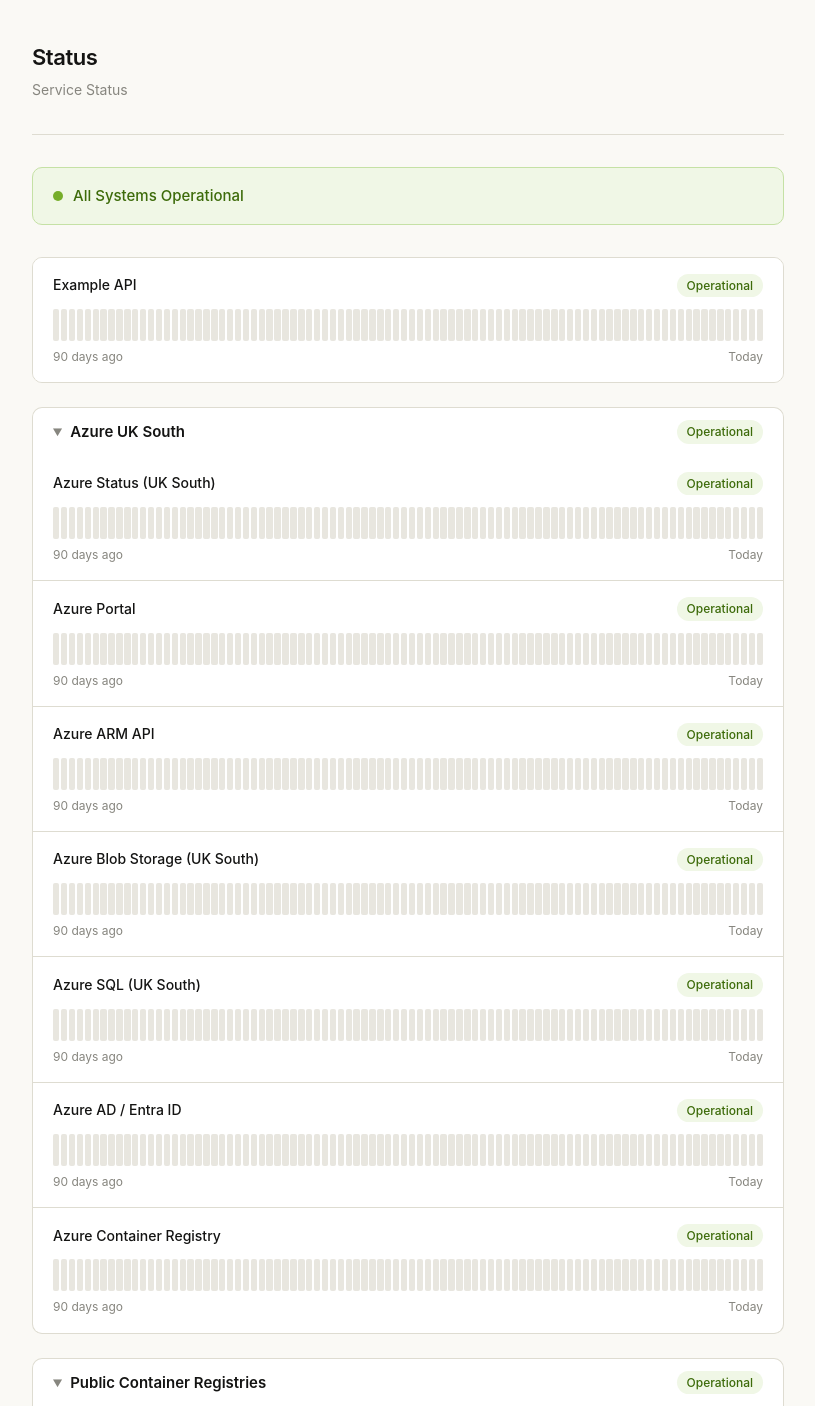
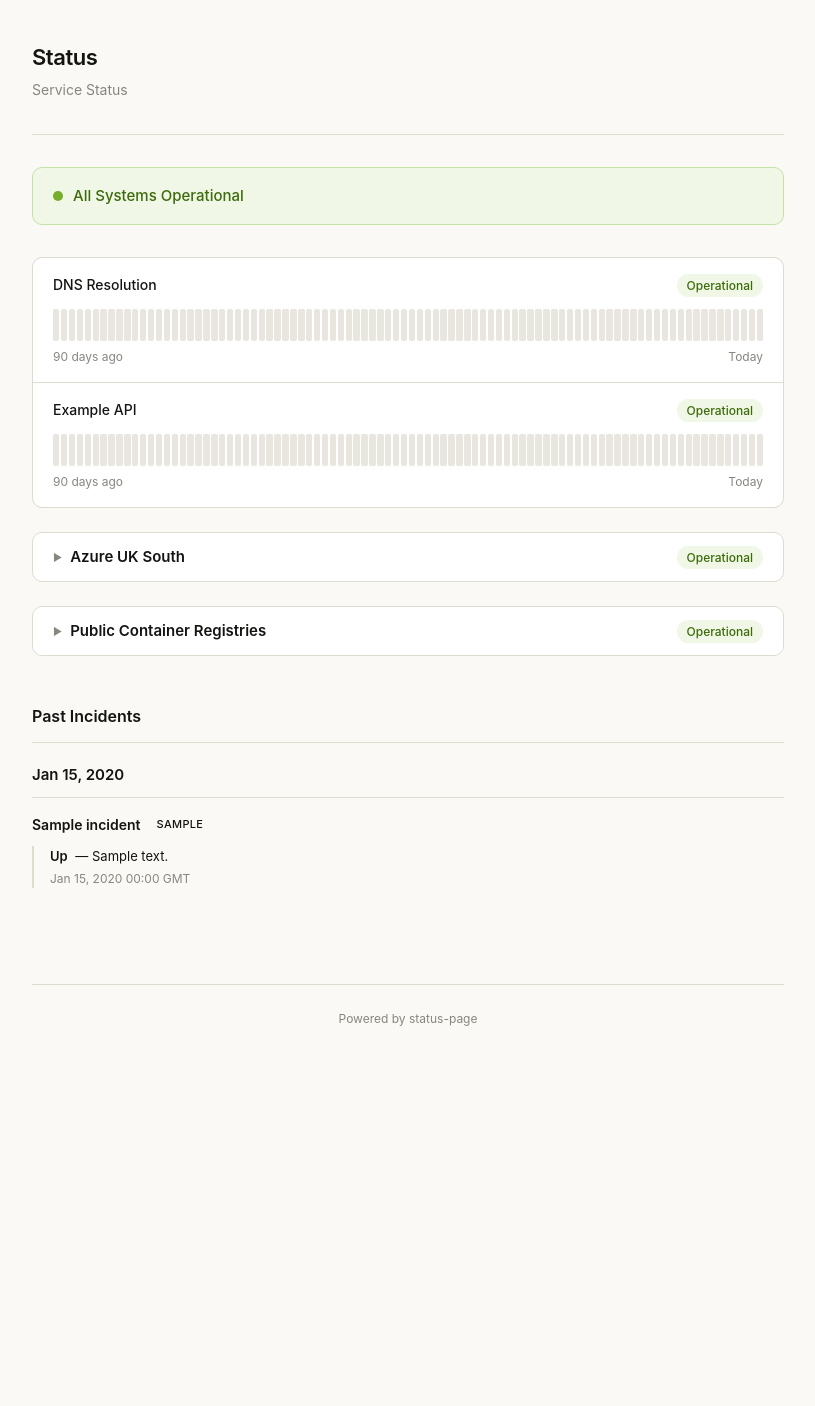
Before and after one commit to MurasatoNaoya/status-page, a Flask app: page / in a window 1280 px wide. Shown: the top 1406 px of the page, without its empty margins (232-1047 px from the left). After the commit the page ends 1026 px from the top, so only its background shows below. Run offline with Flask 3, Linux system fonts and the light colour scheme; tables that the repository leaves empty hold one stand-in row (values such as "Sample post").

Commit message:
DNS bar as single aggregate uptime bar, groups collapsed by default, add AKS
- DNS Resolution is now a single service line with 90-day uptime bar
  (green/amber/red based on aggregate pass rate across all targets)
- Service groups collapsed by default - click to expand individual services
- Added AKS/MCR to Azure UK South group and DNS bar targets
- Fixed MCR expected status (200 not 401)

Co-Authored-By: Claude Opus 4.6 <noreply@anthropic.com>

```diff
--- a/app.py
+++ b/app.py
@@ -6,6 +6,7 @@ from apscheduler.schedulers.background import BackgroundScheduler
 from flask import Flask, jsonify, render_template, request
 
 from checker import check_dns_bar, run_check
+import time
 from social import search_outage_chatter
 from database import (
     create_incident,
@@ -69,10 +70,25 @@ def all_services():
 
 
 def run_dns_bar_check():
-    """Run all DNS bar checks and cache results."""
+    """Run all DNS bar checks, cache results, and record aggregate to DB."""
     global _dns_bar_results
-    if DNS_BAR:
-        _dns_bar_results = check_dns_bar(DNS_BAR.get("targets", []))
+    if not DNS_BAR:
+        return
+    start = time.monotonic()
+    _dns_bar_results = check_dns_bar(DNS_BAR.get("targets", []))
+    elapsed_ms = (time.monotonic() - start) * 1000
+
+    total = len(_dns_bar_results)
+    failed = [r for r in _dns_bar_results if r["status"] != "up"]
+    failed_count = len(failed)
+
+    name = DNS_BAR.get("name", "DNS Resolution")
+    if failed_count == 0:
+        record_check(name, "up", elapsed_ms, None)
+    else:
+        failed_labels = ", ".join(r["label"] for r in failed)
+        error_msg = f"{failed_count}/{total} failed: {failed_labels}"
+        record_check(name, "down", elapsed_ms, error_msg)
 
 
 def start_scheduler():
@@ -178,17 +194,16 @@ def index():
     active_incidents = get_active_incidents()
     past_incidents = get_recent_incidents(limit=50)
 
-    # Check DNS bar health
+    # Build DNS bar as an aggregate service with 90-day uptime bar
     dns_bar_data = None
-    if DNS_BAR and _dns_bar_results:
-        all_dns_up = all(r["status"] == "up" for r in _dns_bar_results)
-        if not all_dns_up:
+    if DNS_BAR:
+        dns_name = DNS_BAR.get("name", "DNS Resolution")
+        dns_svc_list = [{"name": dns_name}]
+        dns_latest = get_latest_status([dns_name])
+        dns_services, dns_ok = build_service_data(dns_svc_list, dns_latest)
+        if not dns_ok:
             all_operational = False
-        dns_bar_data = {
-            "name": DNS_BAR.get("name", "DNS Resolution"),
-            "targets": _dns_bar_results,
-            "all_up": all_dns_up,
-        }
+        dns_bar_data = dns_services[0] if dns_services else None
 
     # Group past incidents by date
     incidents_by_date = {}
--- a/config.yaml
+++ b/config.yaml
@@ -20,11 +20,13 @@ dns_bar:
       label: "Docker Hub"
     - hostname: "ghcr.io"
       label: "GHCR"
+    - hostname: "mcr.microsoft.com"
+      label: "AKS/MCR"
     # --- Uncomment for private network targets ---
     # - hostname: "mydb.privatelink.database.windows.net"
     #   label: "DB Private Link"
     # - hostname: "myaks.uksouth.azmk8s.io"
-    #   label: "AKS API"
+    #   label: "Your AKS Cluster"
 
 services:
   - name: "Example API"
@@ -89,19 +91,25 @@ groups:
         interval: 120
         social_keywords: ["azure outage", "azure down", "entra id down"]
 
-      # --- Private network DNS (uncomment when running inside your VNet) ---
+      - name: "AKS / Microsoft Container Registry"
+        type: http
+        url: "https://mcr.microsoft.com/v2/"
+        expected_status: 200
+        interval: 120
+        social_keywords: ["aks outage", "azure kubernetes down", "aks down", "mcr down"]
+
+      # --- Private network (uncomment when running inside your VNet) ---
       # - name: "App DB (Private Link)"
       #   type: dns
       #   hostname: "mydb.privatelink.database.windows.net"
       #   interval: 60
-      #   social_keywords: ["azure private link", "azure dns outage"]
 
       # - name: "Storage (Private Endpoint)"
       #   type: dns
       #   hostname: "mystorage.privatelink.blob.core.windows.net"
       #   interval: 60
 
-      # - name: "AKS API Server"
+      # - name: "Your AKS Cluster"
       #   type: tcp
       #   host: "myaks.uksouth.azmk8s.io"
       #   port: 443
--- a/templates/index.html
+++ b/templates/index.html
@@ -32,28 +32,6 @@
         </div>
         {% endif %}
 
-        <!-- DNS Resolution Bar -->
-        {% if dns_bar %}
-        <div class="dns-bar {{ 'up' if dns_bar.all_up else 'down' }}">
-            <div class="dns-bar-header">
-                <span class="dns-bar-title">{{ dns_bar.name }}</span>
-                <span class="dns-bar-status">
-                    {% if dns_bar.all_up %}All Resolving{% else %}Resolution Failures{% endif %}
-                </span>
-            </div>
-            <div class="dns-bar-targets">
-                {% for t in dns_bar.targets %}
-                <div class="dns-target {{ t.status }}">
-                    <span class="dns-target-dot {{ t.status }}"></span>
-                    <span class="dns-target-label">{{ t.label }}</span>
-                    {% if t.ms %}<span class="dns-target-ms">{{ t.ms }}ms</span>{% endif %}
-                    {% if t.error %}<span class="dns-target-error">{{ t.error[:40] }}</span>{% endif %}
-                </div>
-                {% endfor %}
-            </div>
-        </div>
-        {% endif %}
-
         <!-- Overall status banner -->
         <div class="overall-status {{ overall }}">
             <span class="status-dot {{ overall }}"></span>
@@ -70,6 +48,54 @@
 
         <!-- Services -->
         <div class="services">
+            {% if dns_bar %}
+            <div class="service">
+                <div class="service-header">
+                    <span class="service-name">{{ dns_bar.name }}</span>
+                    <div class="service-meta">
+                        {% if dns_bar.uptime_pct is not none %}
+                            <span>{{ dns_bar.uptime_pct }}% uptime</span>
+                        {% endif %}
+                        <span class="service-badge {{ dns_bar.status }}">
+                            {% if dns_bar.status == 'operational' %}Operational
+                            {% elif dns_bar.status == 'major_outage' %}Outage
+                            {% else %}{{ dns_bar.status }}
+                            {% endif %}
+                        </span>
+                    </div>
+                </div>
+                <div class="uptime-bar">
+                    {% for day in dns_bar.days %}
+                    <div class="uptime-day {% if day.uptime_pct is none %}no-data{% elif day.uptime_pct == 100 %}up{% elif day.uptime_pct >= 95 %}degraded{% else %}down{% endif %}">
+                        <div class="tooltip">
+                            <strong>{{ day.date }}</strong><br>
+                            {% if day.uptime_pct is none %}
+                                No data
+                            {% else %}
+                                {{ day.uptime_pct | round(1) }}% uptime
+                                {% if day.down_count > 0 %}
+                                    <br>{{ day.down_count }}/{{ day.total }} checks failed
+                                    {% for err in day.errors %}
+                                        <br><span class="tooltip-error">{{ err[:80] }}</span>
+                                    {% endfor %}
+                                {% endif %}
+                            {% endif %}
+                        </div>
+                    </div>
+                    {% endfor %}
+                </div>
+                <div class="uptime-footer">
+                    <span>90 days ago</span>
+                    {% if dns_bar.response_time_ms %}
+                        <span>{{ dns_bar.response_time_ms | round(0) | int }}ms</span>
+                    {% endif %}
+                    <span>Today</span>
+                </div>
+                {% if dns_bar.error %}
+                <div class="service-error">{{ dns_bar.error }}</div>
+                {% endif %}
+            </div>
+            {% endif %}
             {% for svc in services %}
             <div class="service">
                 <div class="service-header">
@@ -142,7 +168,7 @@
         <!-- Service Groups -->
         {% for group in groups %}
         <div class="group-section">
-            <details open>
+            <details>
                 <summary class="group-header">
                     <span class="group-name">{{ group.name }}</span>
                     <span class="service-badge {{ 'operational' if group.operational else 'major_outage' }}">
```
